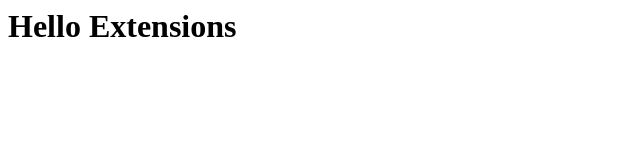
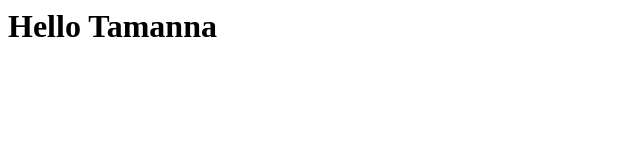
Before and after one commit to Navneet-Mishra-27/Live-Translator, a browser extension: page hello.html in a window 1280 px wide. Shown: the full height of the page, 0-640 px from the left. Drawn offline with Linux system fonts and the light colour scheme.

Commit message:
Update hello.html

```diff
--- a/hello.html
+++ b/hello.html
@@ -1,5 +1,5 @@
 <html>
   <body>
-    <h1>Hello Extensions</h1>
+    <h1>Hello Tamanna</h1>
   </body>
 </html>
```
